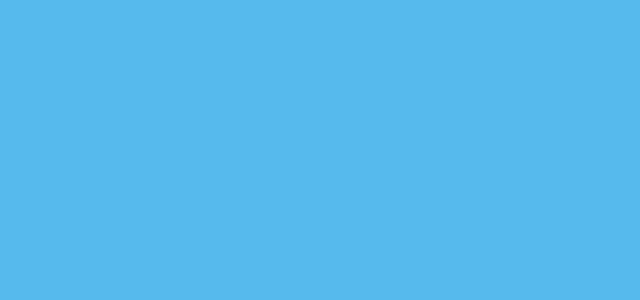
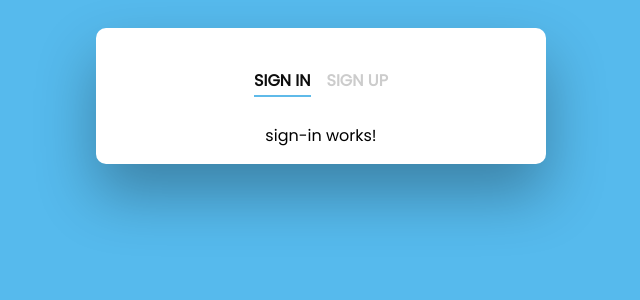
Before and after one commit to Prasadraj6897/MEAN_JWT, an Angular app in the folder client/: page /login in a window 1280 px wide. Before the commit this address led to /. Shown: the top 300 px of the page, without its empty margins (319-959 px from the left). Built offline with nearby package versions, Linux system fonts and the light colour scheme.

Commit message:
Created RouterLink in html file

```diff
--- a/client/src/app/user/user.component.html
+++ b/client/src/app/user/user.component.html
@@ -1,7 +1,7 @@
-<div class="wrapper fadeInDown">
+<div class="wrapper">
 	<div id="formContent">
-		<h2 class="underlineHover">Sign In </h2>
-		<h2 class="underlineHover">Sign Up </h2>
+		<h2 class="underlineHover" routerLink="/login"  routerLinkActive="active">Sign In </h2>
+		<h2 class="underlineHover" routerLink="/signup"  routerLinkActive="active">Sign Up </h2>
 		<router-outlet></router-outlet>
 	</div>
 </div>
```
Also changed, not shown: client/src/app/routes.ts (+10 -1 lines).
